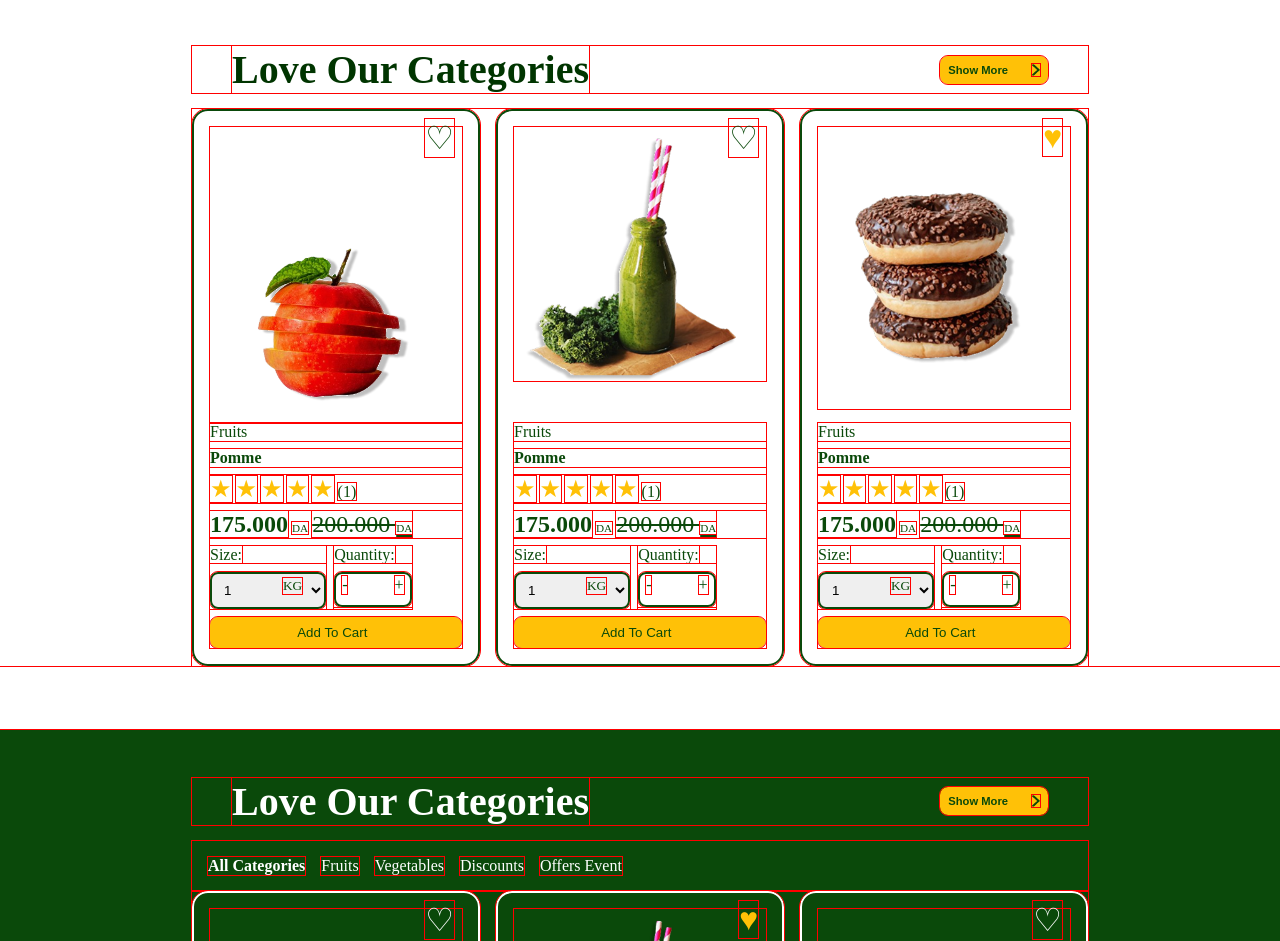
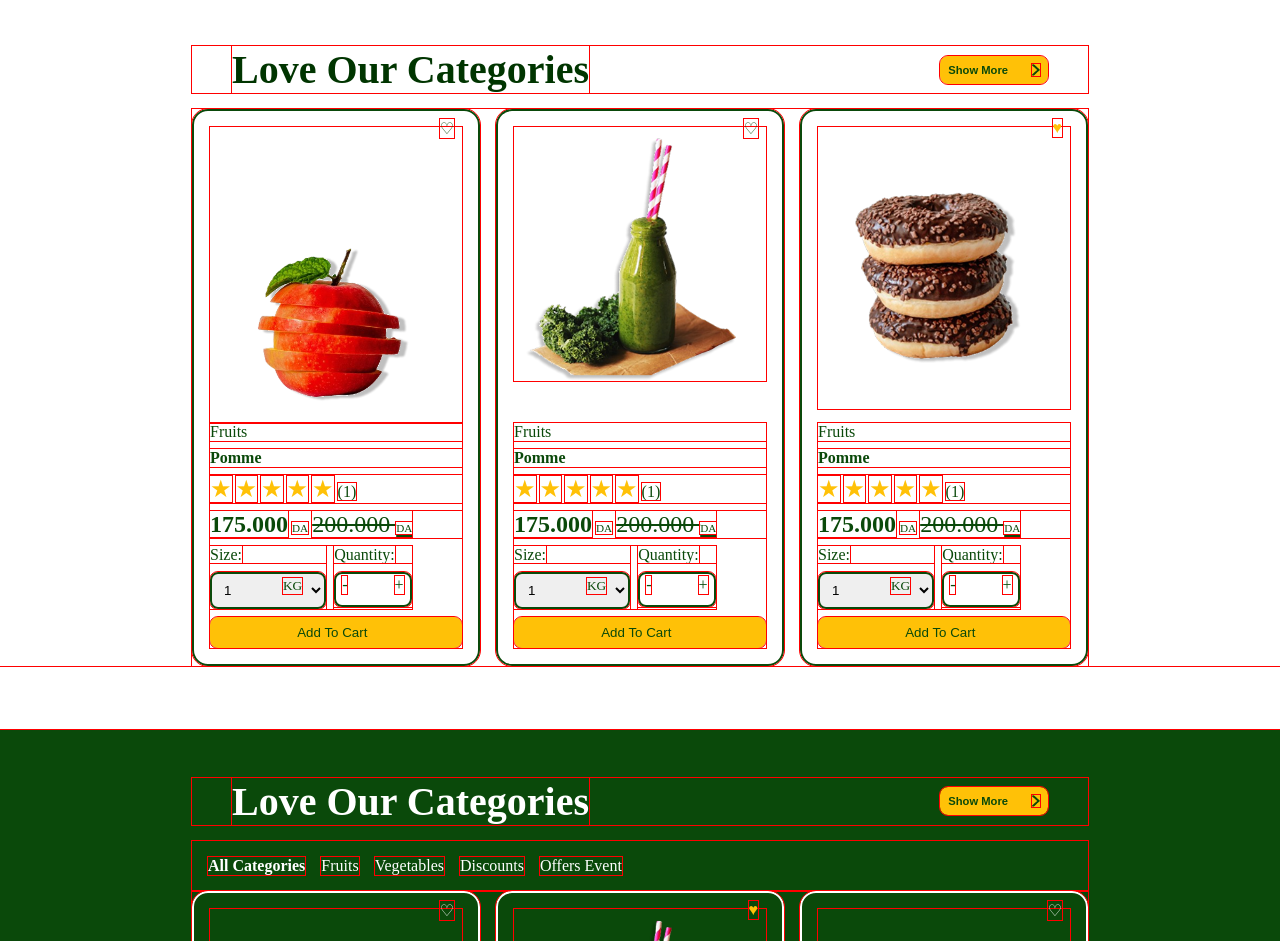
Before and after one commit to MiladKrgr/Vegetables-and-fruit-Website, a plain HTML site: page index.html in a window 1280 px wide. Shown: the part 1411-2352 px from the top of the page. Drawn offline with Linux system fonts and the light colour scheme.

Commit message:
Removing text_4 reason : not exist in css styles

```diff
--- a/index.html
+++ b/index.html
@@ -269,7 +269,7 @@
                         <button class="cardBtn text_yellow text_green rounded_1 bg_yellow p_1 border_none">
                             Add To Cart &nbsp;
                         </button>
-                        <span class="heart p_absolute text_4 top_1 right_2 ">
+                        <span class="heart p_absolute top_1 right_2 ">
                             &#9825;
                         </span>
                     </div>
@@ -317,7 +317,7 @@
                         <button class="cardBtn text_yellow text_green rounded_1 bg_yellow p_1 border_none">
                             Add To Cart &nbsp;
                         </button>
-                        <span class="heart p_absolute text_4 top_1 right_2 ">
+                        <span class="heart p_absolute top_1 right_2 ">
                             &#9825;
                         </span>
                     </div>
@@ -365,7 +365,7 @@
                         <button class="cardBtn text_yellow text_green rounded_1 bg_yellow p_1 border_none">
                             Add To Cart &nbsp;
                         </button>
-                        <span class="heart p_absolute text_4 top_1 right_2 text_yellow ">
+                        <span class="heart p_absolute top_1 right_2 text_yellow ">
                             &hearts;
                         </span>
                     </div>
@@ -429,7 +429,7 @@
                         <button class="cardBtn text_yellow text_green rounded_1 bg_yellow p_1 border_none pointer">
                             Add To Cart &nbsp;
                         </button>
-                        <span class="heart p_absolute text_4 top_1 right_2 ">
+                        <span class="heart p_absolute top_1 right_2 ">
                             &#9825;
                         </span>
                     </div>
@@ -477,7 +477,7 @@
                         <button class="cardBtn text_yellow text_green rounded_1 bg_yellow p_1 border_none pointer">
                             Add To Cart &nbsp;
                         </button>
-                        <span class="heart p_absolute text_4 top_1 right_2 text_yellow  ">
+                        <span class="heart p_absolute top_1 right_2 text_yellow  ">
                             &hearts;
                         </span>
                     </div>
@@ -525,7 +525,7 @@
                         <button class="cardBtn text_green rounded_1 bg_yellow p_1 border_none pointer">
                             Add To Cart &nbsp;
                         </button>
-                        <span class="heart p_absolute text_4 top_1 right_2 ">
+                        <span class="heart p_absolute top_1 right_2 ">
                             &#9825;
                         </span>
                     </div>
@@ -618,7 +618,7 @@
             <div class="d_flex justify_content_center w_70  align_items_center gap_4 ">
 
                 <div class="w_50 ">
-                    <h1 class="text_4 mt_1">Opinions and comments
+                    <h1 class="mt_1">Opinions and comments
                     </h1>
                     <p class="text_2 mt_1 text_justify">These superfoods are packed with vital nutrients, including
                         vitamins
@@ -675,7 +675,7 @@
 
         <section class="d_flex text_green flex_direction_column mt_3 gap_3 align_items_center">
             <div class="articlestitleBox d_flex flex_direction_column align_items_center">
-                <h2 class="text_4">Blog § Article</h2>
+                <h2>Blog § Article</h2>
                 <p class="w_60 text_center">These superfoods are packed with vital nutrients, including vitamins and
                     minerals
                     that can help keep you healthy. Plus, they’re easy to enjoy-just add water and let the magic happen!
```
